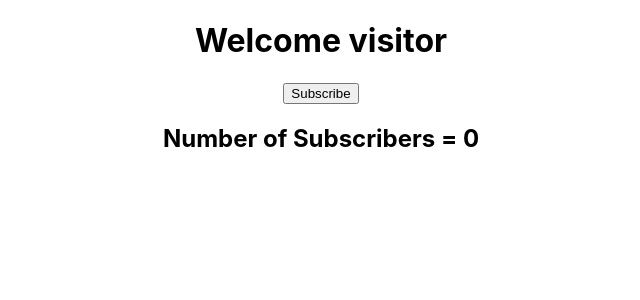
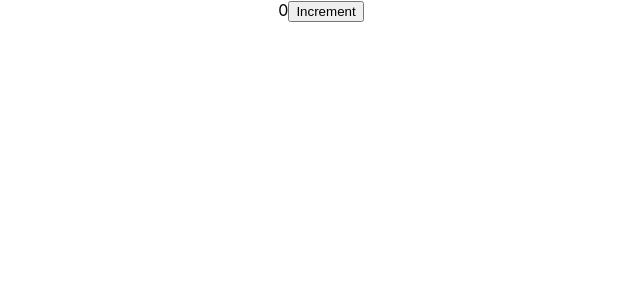
Before and after one commit to RushikeshGaikwad78/ReactJs, a React (Create React App) app in the folder 2tut/: page / in a window 1280 px wide. Shown: the top 300 px of the page, without its empty margins (319-959 px from the left). Built offline with nearby package versions, Linux system fonts and the light colour scheme.

Commit message:
setState method

```diff
--- a/2tut/src/App.js
+++ b/2tut/src/App.js
@@ -3,9 +3,12 @@ import "./App.css";
 import Greet from "./components/Greet";
 import Welcome from "./components/Welcome";
 import Message from "./components/Message";
+import Counter from "./components/Counter";
 function App() {
   return (
     <div className="App">
+      <Counter/>
+
       {/* <Greet name="Rushi" class="10"> */}
         {/* {" "} */}
         {/* passing props */}
@@ -19,7 +22,7 @@ function App() {
       <Welcome name="pusyy" class="12"/> */}
 
       {/* state */}
-      <Message/>
+      {/* <Message/> */}
     </div>
   );
 }
--- /dev/null
+++ b/2tut/src/components/Counter.js
@@ -0,0 +1,41 @@
+//rce
+import React, { Component } from "react";
+
+class Counter extends Component {
+  constructor(props) {
+    //rconst
+    super(props);
+
+    this.state = {
+      //only in constructor we can use this.State other wise this.setState
+      count: 0,
+    };
+  }
+
+  //if state is modified without this.setState method then react will not rerender the componenet and the value
+  //remains same in ui
+
+  handleChange() {
+    this.setState(
+      (prevState) => (
+        {
+          count: prevState.count + 1,
+        },
+        () => {  //callback
+          //code which need to be handled whenever set has been changed
+        }
+      )
+    );
+  }
+
+  render() {
+    return (
+      <div>
+        {this.state.count}
+        <button onClick={() => this.handleChange()}>Increment</button>
+      </div>
+    );
+  }
+}
+
+export default Counter;
```
